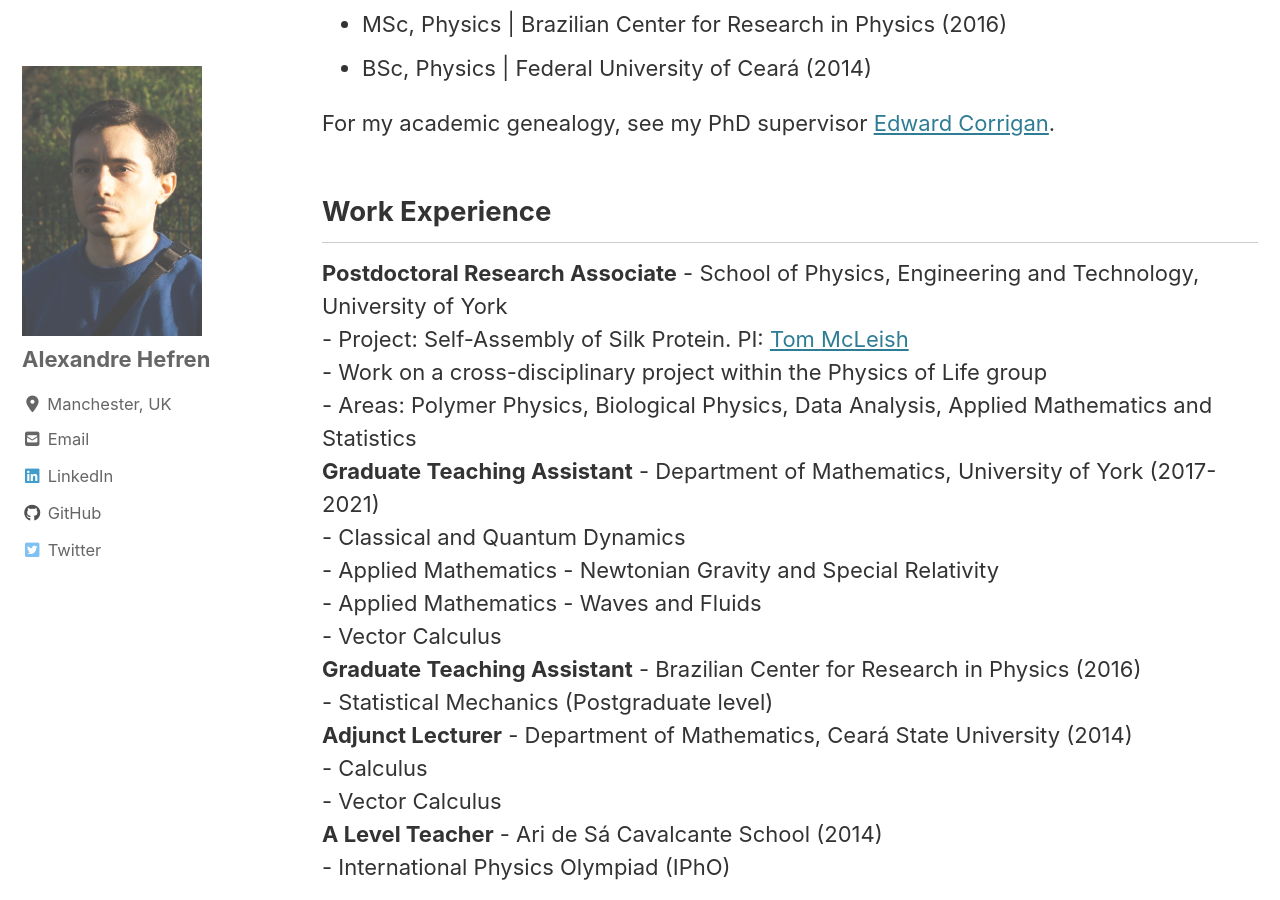
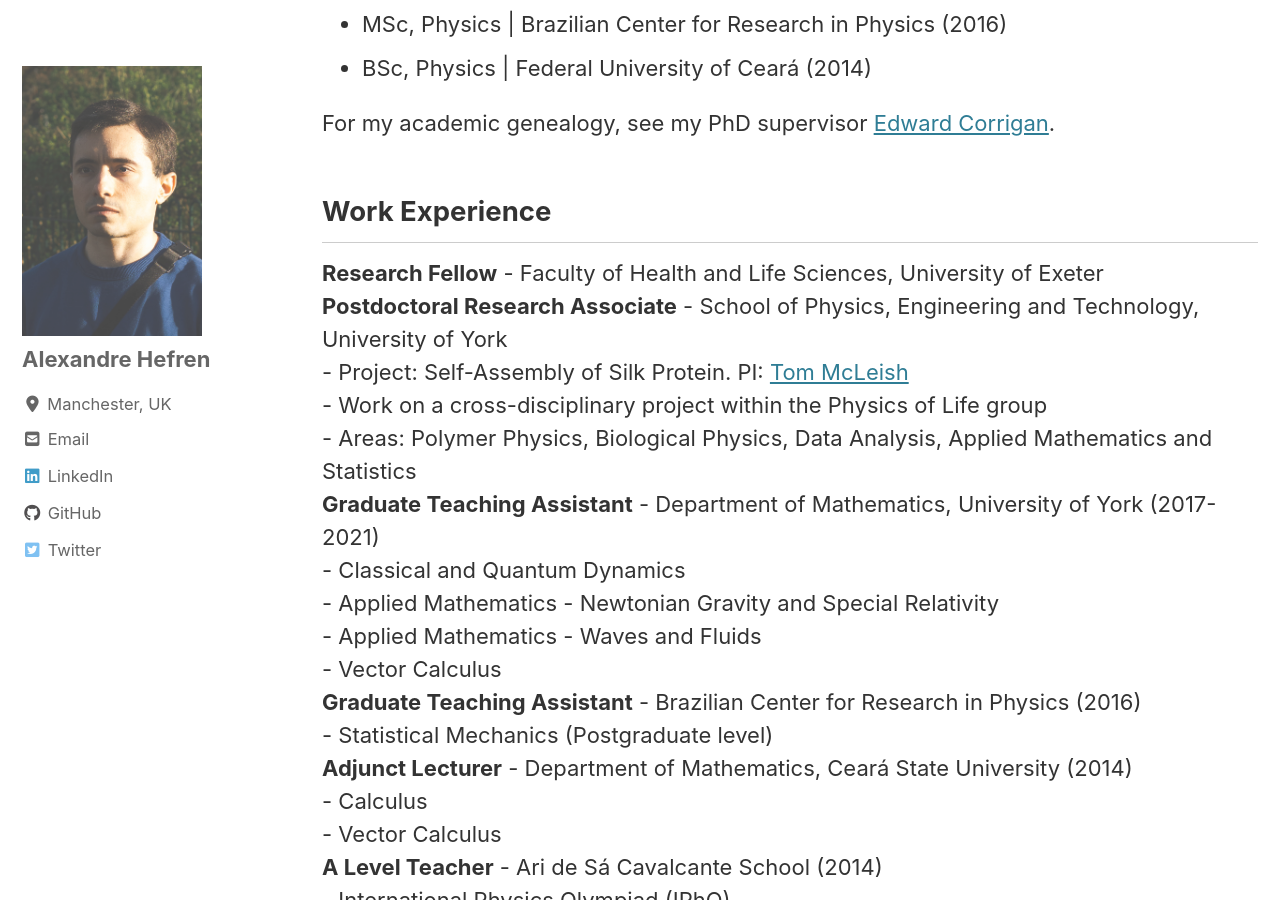
Before and after one commit to alexandrehefren/alexandrehefren.github.io, a Jekyll site: the page built from _pages/moreabout.md, in a window 1280 px wide and 900 px high, scrolled down 356 px. Built offline with Jekyll 4.4.1, drawn with Linux system fonts in a browser that asks for light colours; cached includes are drawn as plain includes.

Commit message:
more about

```diff
--- a/_pages/moreabout.md
+++ b/_pages/moreabout.md
@@ -21,6 +21,7 @@ For my academic genealogy, see my PhD supervisor [Edward Corrigan](https://www.m
 
 ## Work Experience
 
+**Research Fellow** - Faculty of Health and Life Sciences, University of Exeter
 **Postdoctoral Research Associate** - School of Physics, Engineering and Technology, University of York
     - Project: Self-Assembly of Silk Protein. PI: [Tom McLeish](https://en.wikipedia.org/wiki/Tom_McLeish)
     - Work on a cross-disciplinary project within the Physics of Life group
```
